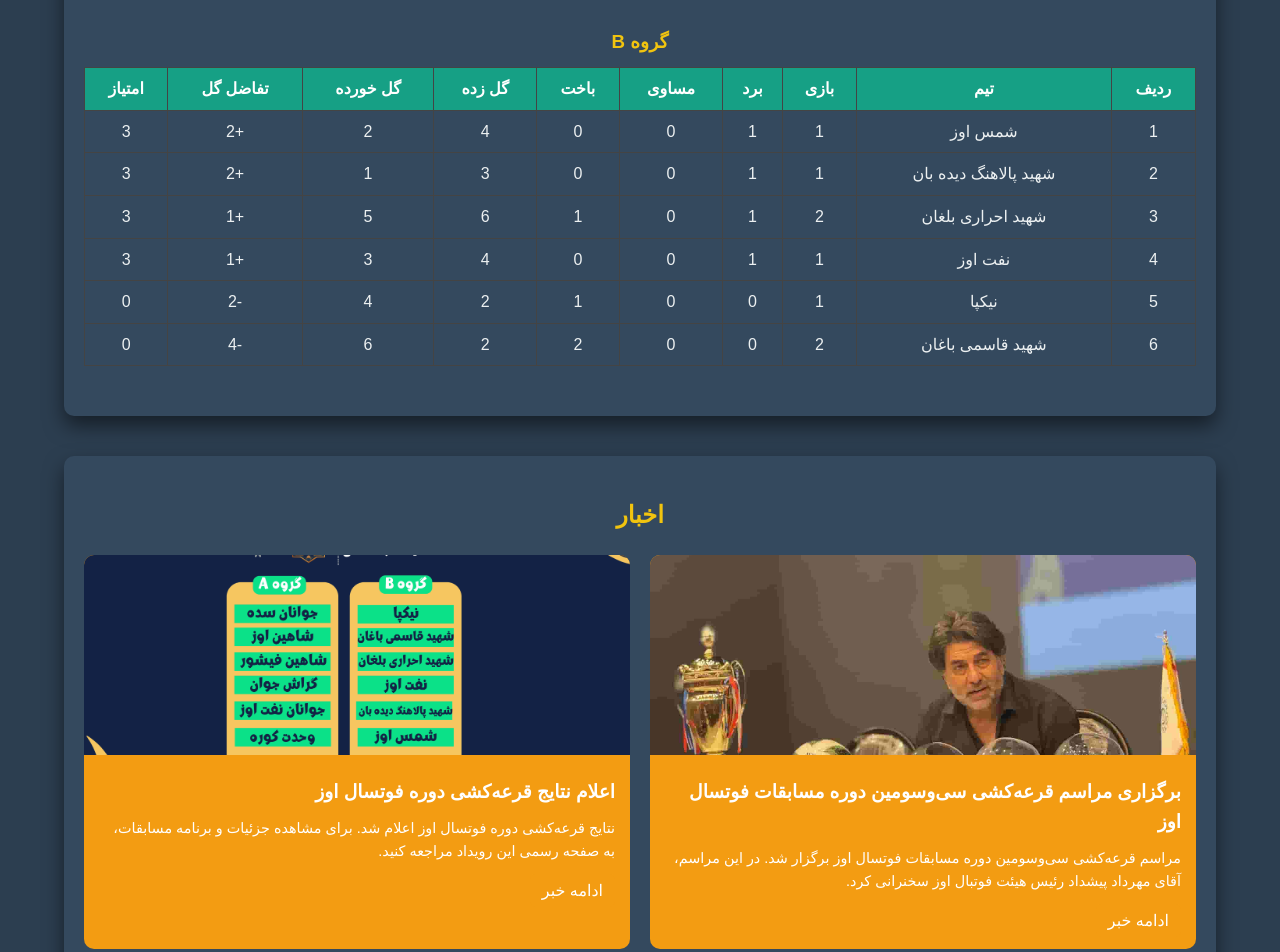
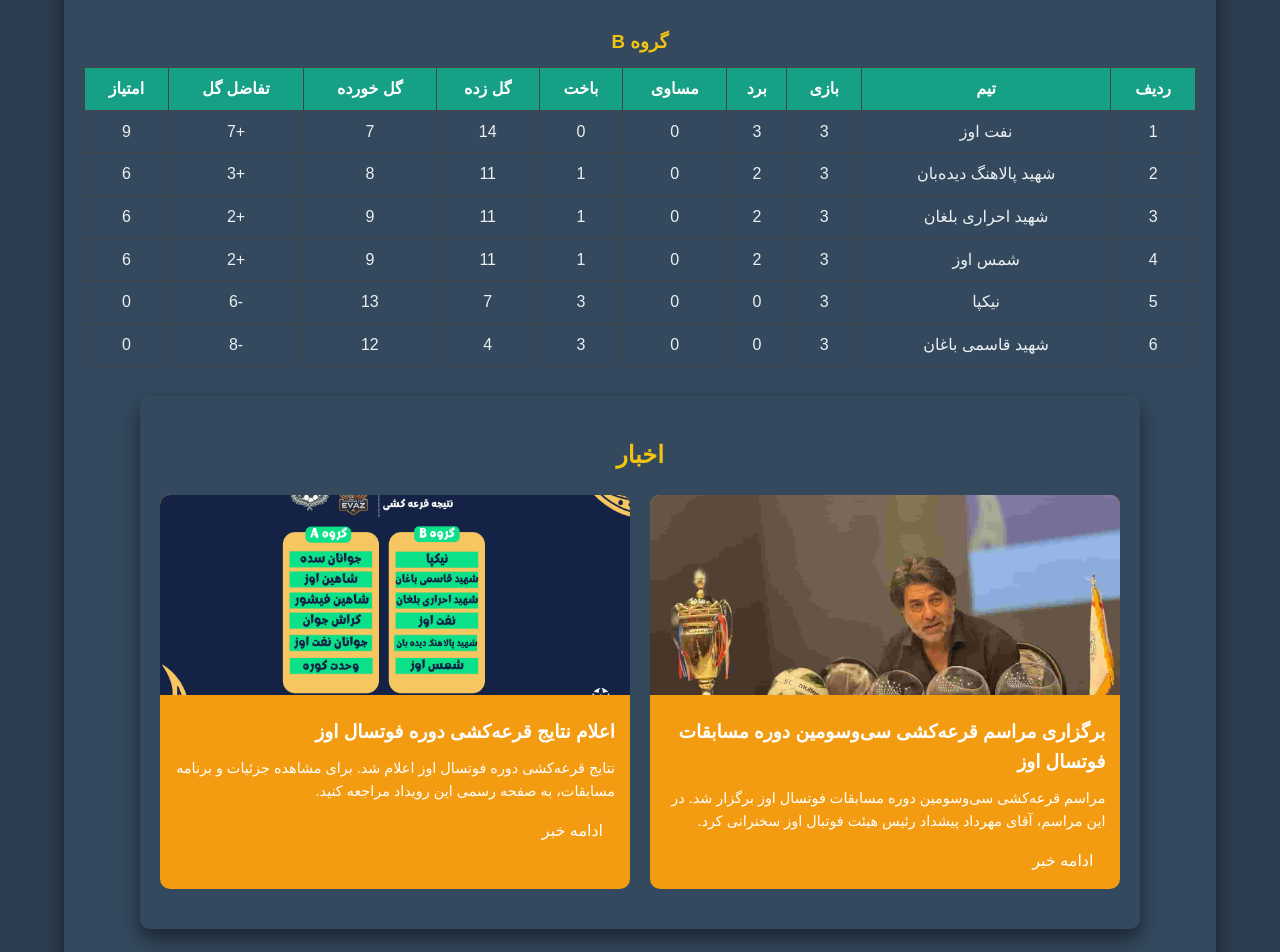
Before and after one commit to RamadanCup/-, a plain HTML site: page index.html in a window 1280 px wide. Shown: the part 1779-2731 px from the top of the page. Drawn offline with Linux system fonts and the light colour scheme; a web font is replaced by a local one.

Commit message:
Update index.html

```diff
--- a/index.html
+++ b/index.html
@@ -340,6 +340,7 @@
 </div>
 
       <!-- جدول گروه B (به‌روز شده) -->
+<!-- جدول مسابقات - گروه B -->
 <div class="group-table">
   <h3>گروه B</h3>
   <table>
@@ -360,81 +361,79 @@
     <tbody>
       <tr>
         <td>1</td>
-              <td>شمس اوز</td>
-              <td>1</td>
-              <td>1</td>
+        <td>نفت اوز</td>
+        <td>3</td>
+        <td>3</td>
         <td>0</td>
         <td>0</td>
-              <td>4</td>
-              <td>2</td>
-              <td>+2</td>
-              <td>3</td>
+        <td>14</td>
+        <td>7</td>
+        <td>+7</td>
+        <td>9</td>
       </tr>
       <tr>
         <td>2</td>
-              <td>شهید پالاهنگ دیده بان</td>
+        <td>شهید پالاهنگ دیده‌بان</td>
+        <td>3</td>
+        <td>2</td>
+        <td>0</td>
         <td>1</td>
-              <td>1</td>
-              <td>0</td>
-              <td>0</td>
-              <td>3</td>
-              <td>1</td>
-              <td>+2</td>
-              <td>3</td>
+        <td>11</td>
+        <td>8</td>
+        <td>+3</td>
+        <td>6</td>
       </tr>
       <tr>
         <td>3</td>
         <td>شهید احراری بلغان</td>
+        <td>3</td>
         <td>2</td>
-              <td>1</td>
         <td>0</td>
         <td>1</td>
+        <td>11</td>
+        <td>9</td>
+        <td>+2</td>
         <td>6</td>
-              <td>5</td>
-              <td>+1</td>
-              <td>3</td>
       </tr>
       <tr>
         <td>4</td>
-              <td>نفت اوز</td>
+        <td>شمس اوز</td>
+        <td>3</td>
+        <td>2</td>
+        <td>0</td>
         <td>1</td>
-              <td>1</td>
-              <td>0</td>
-              <td>0</td>
-              <td>4</td>
-              <td>3</td>
-              <td>+1</td>
-              <td>3</td>
+        <td>11</td>
+        <td>9</td>
+        <td>+2</td>
+        <td>6</td>
       </tr>
       <tr>
         <td>5</td>
         <td>نیکپا</td>
-              <td>1</td>
+        <td>3</td>
         <td>0</td>
         <td>0</td>
-              <td>1</td>
-              <td>2</td>
-              <td>4</td>
-              <td>-2</td>
+        <td>3</td>
+        <td>7</td>
+        <td>13</td>
+        <td>-6</td>
         <td>0</td>
       </tr>
       <tr>
         <td>6</td>
         <td>شهید قاسمی باغان</td>
-              <td>2</td>
+        <td>3</td>
         <td>0</td>
         <td>0</td>
-              <td>2</td>
-              <td>2</td>
-              <td>6</td>
-              <td>-4</td>
+        <td>3</td>
+        <td>4</td>
+        <td>12</td>
+        <td>-8</td>
         <td>0</td>
       </tr>
     </tbody>
   </table>
 </div>
-    </section>
-
     <!-- بخش اخبار -->
     <section id="news" class="news-section">
       <h2>اخبار</h2>
```
Lines whose indentation alone changed are shown as unchanged.
